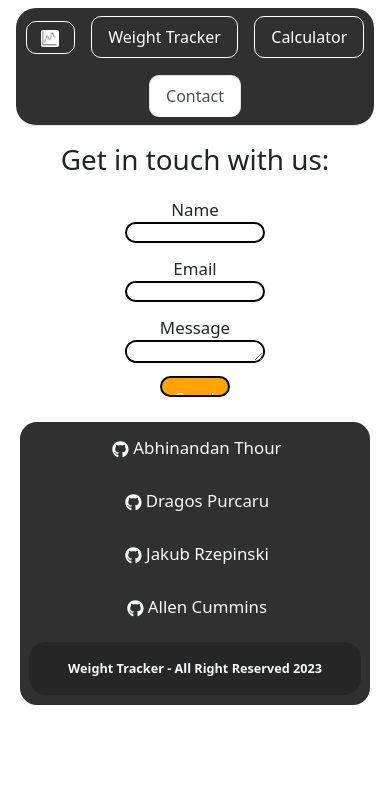
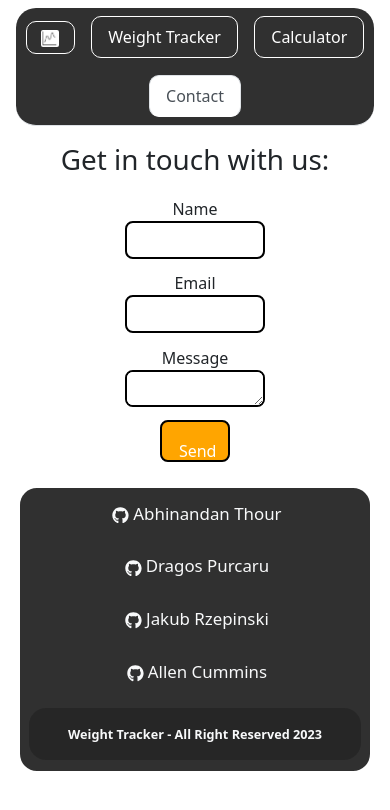
Before and after one commit to Bh00fie/Weight-Tracker, a React (Create React App) app: page /contact in a window 390 px wide. Shown: the top 810 px of the page. Built offline with nearby package versions, Linux system fonts and the light colour scheme.

Commit message:
made changes to classes to improve overall look, responsivness is still required

```diff
--- a/src/components/pages/contactUs.css
+++ b/src/components/pages/contactUs.css
@@ -12,27 +12,30 @@ form, h1 {
 input, textarea {
     width: 40%;
     height: 3vw;
-    border-radius: 20px;
+    border-radius: 2vw;
     border: 2px solid black;
-    padding: 1vh;
+    padding: 2vh;
+
 }
 
 textarea {
     height: 6vw;
     max-height: 6vw;
     min-height: 6vw;
-
 }
 
 label, .sendButton {
     margin: 1.5vh 0 0 0;
     font-weight: 500;
-    font-size: 2vh;
+    font-size: medium;
 }
 
 .sendButton {
     width: 20%;
+    height: 5vh;
     margin-bottom: 2vh;
     background-color: orange;
     color: white;
+    display: flex;
+    justify-content: center;
 }
```
Also changed, not shown: src/components/pages/Contact.js (line endings or trailing spaces).
